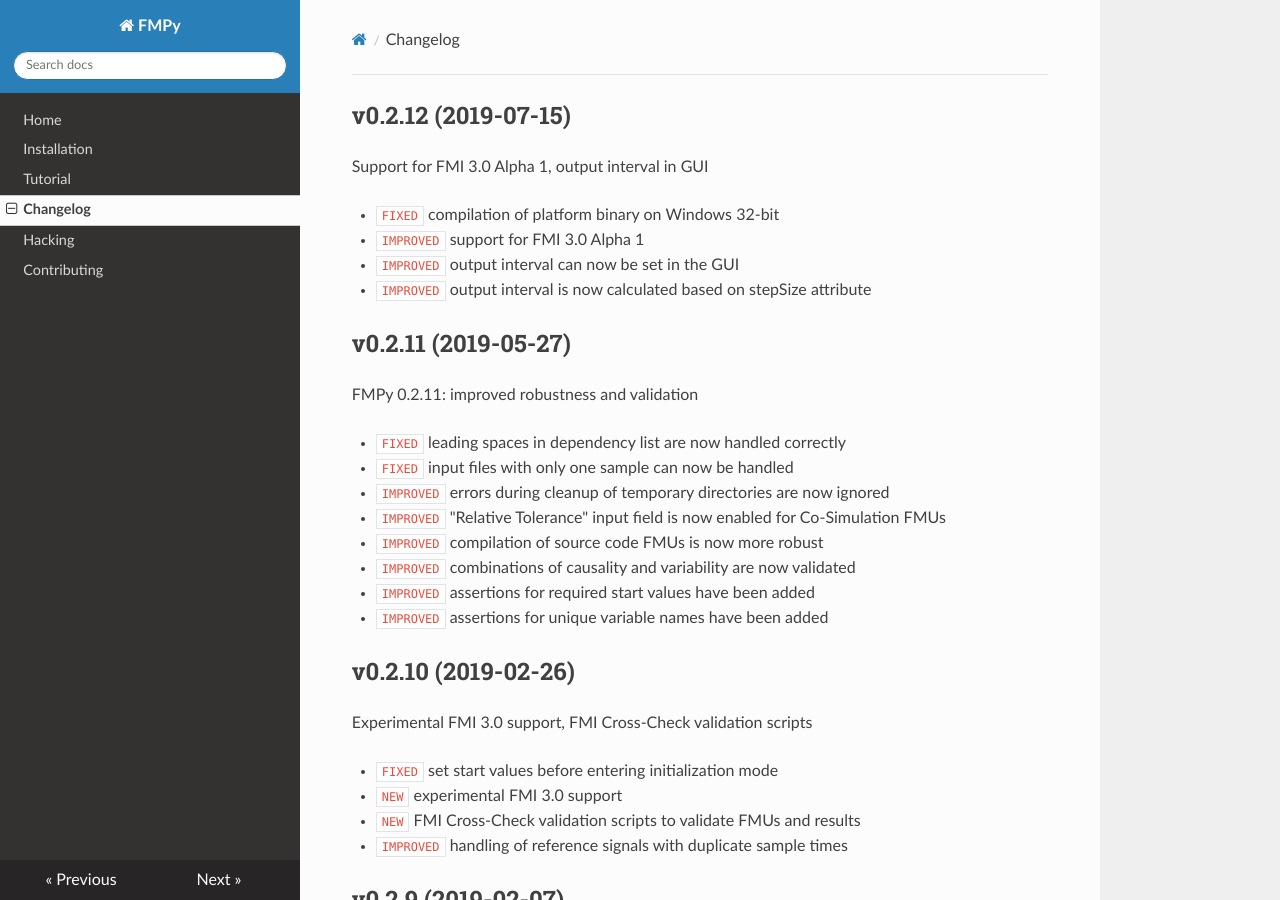
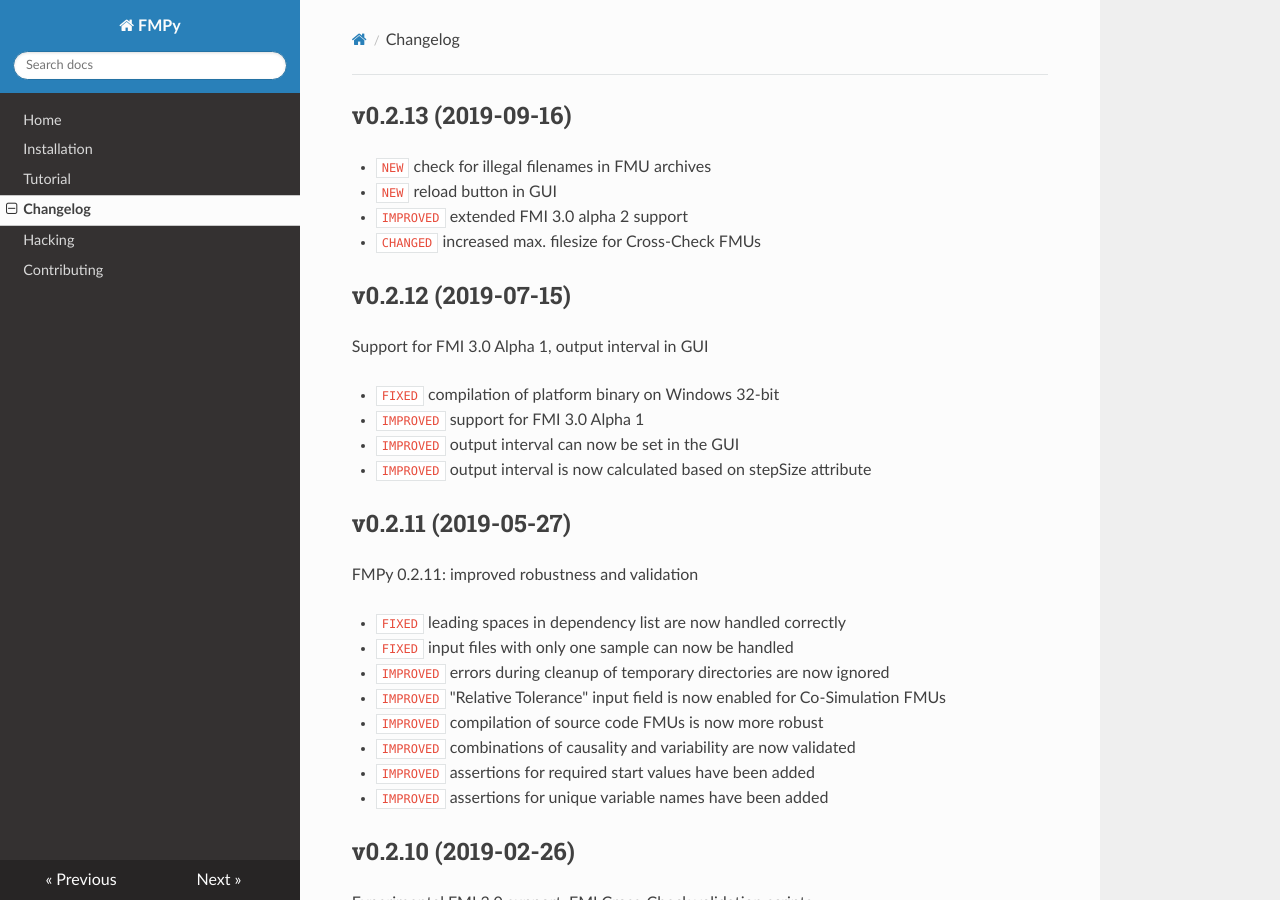
Before and after one commit to CATIA-Systems/FMPy, an MkDocs documentation site: the page built from docs/changelog.md, in a window 1280 px wide and 900 px high. Built offline with MkDocs 1.6.1, drawn with Linux system fonts in a browser that asks for light colours; nearby versions of some CDN libraries; old or Windows-style settings are respelled for this version of MkDocs.

Commit message:
Update changelog

```diff
--- a/docs/changelog.md
+++ b/docs/changelog.md
@@ -1,3 +1,10 @@
+## v0.2.13 (2019-09-16)
+
+- `NEW` check for illegal filenames in FMU archives
+- `NEW` reload button in GUI
+- `IMPROVED` extended FMI 3.0 alpha 2 support
+- `CHANGED` increased max. filesize for Cross-Check FMUs
+
 ## v0.2.12 (2019-07-15)
 
 Support for FMI 3.0 Alpha 1, output interval in GUI
```
